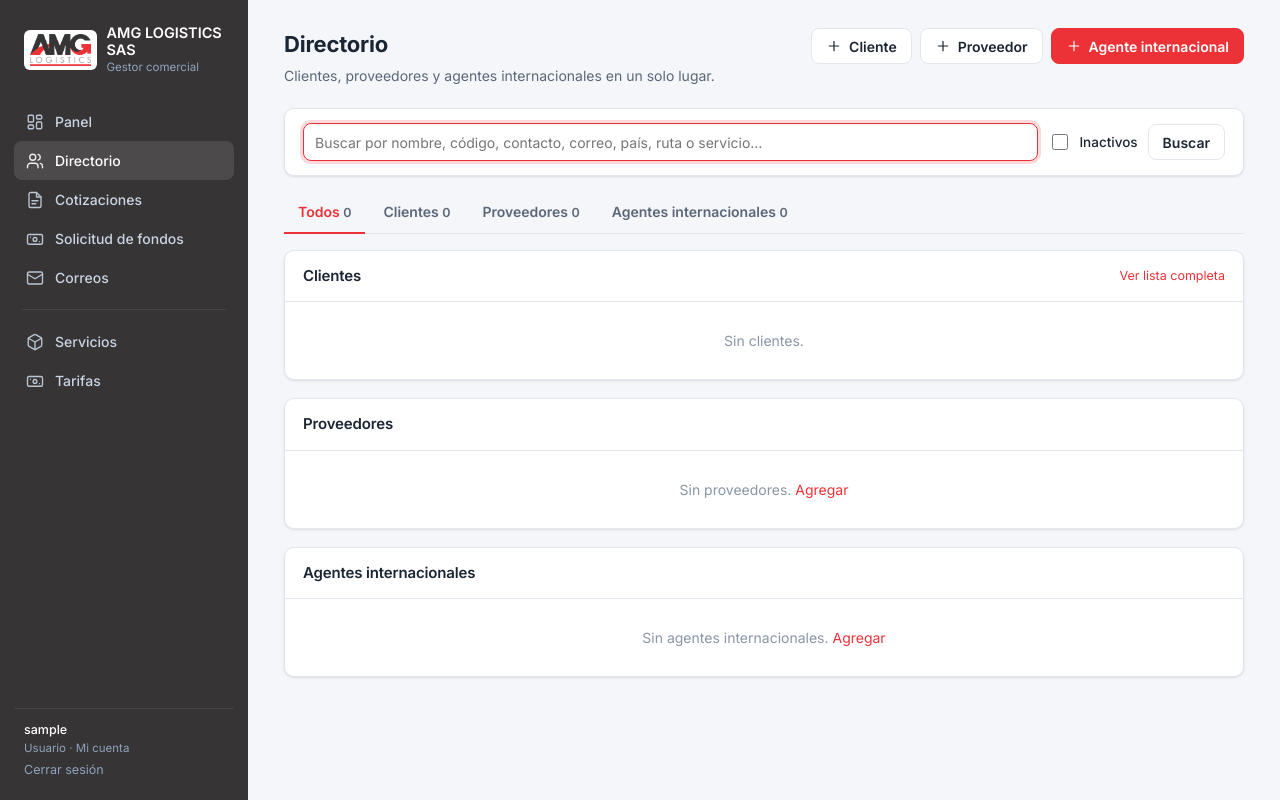
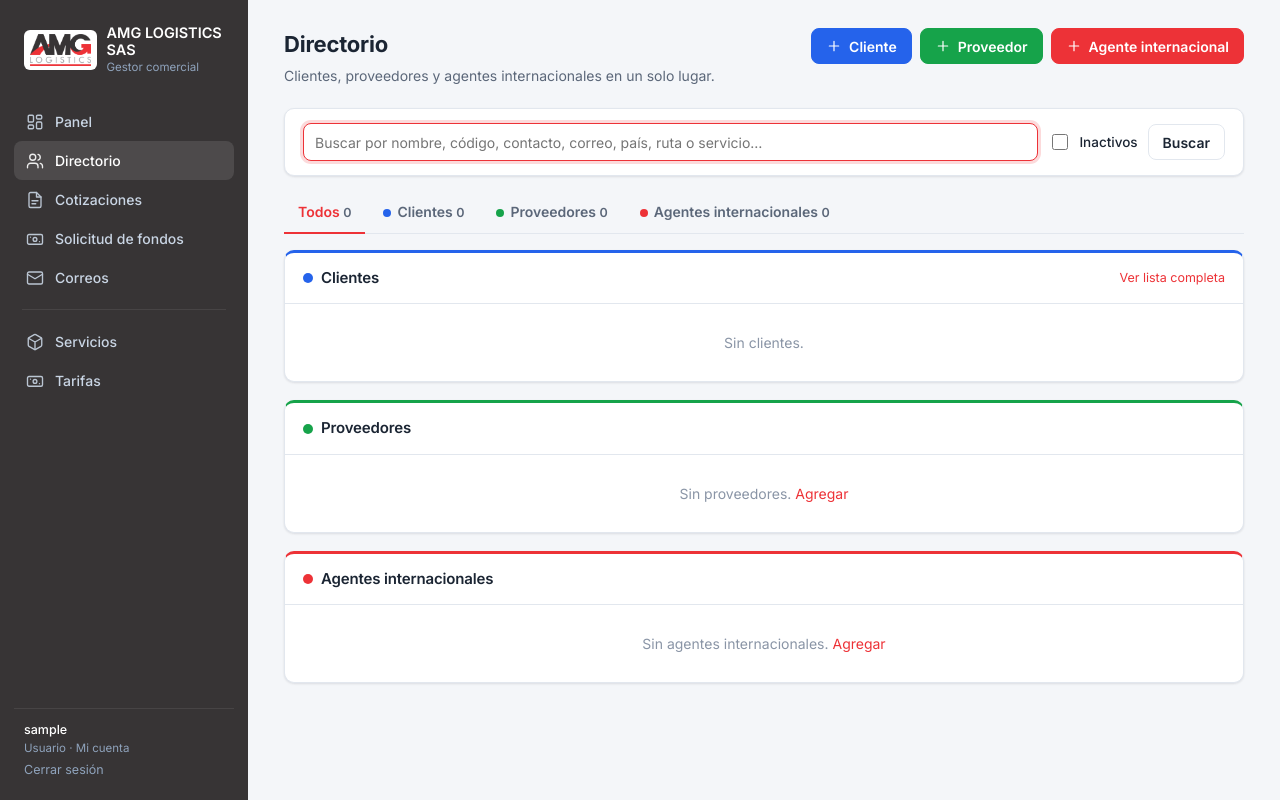
Before and after one commit to amglogisticsco/gestor-comercial, a Flask app: page /directorio/ in a window 1280 px wide. Run offline with Flask 3, Linux system fonts and the light colour scheme; the visitor is signed in with stand-in values (Sample User, id 1); data comes from the database, SQL or seed files in the repository; data that the repository does not hold is empty.

Commit message:
Directorio: color por tipo (clientes azul, proveedores verde, agentes rojo)
Co-Authored-By: Claude Opus 5.5 <noreply@anthropic.com>
Claude-Session: https://claude.ai/code/session_01HexscGzZnEXakiJggT4pPP

```diff
--- a/app/static/css/app.css
+++ b/app/static/css/app.css
@@ -230,3 +230,16 @@ input:focus, select:focus, textarea:focus { outline: none; border-color: var(--a
 .tabla .principal-celda { white-space: nowrap; }
 .tabla.items { table-layout: fixed; min-width: 880px; }
 .tabla.items td { overflow: hidden; }
+
+/* Directorio: un color por tipo de contacto */
+.tono-clientes { --tono: #2563EB; --tono-suave: #EAF1FE; }
+.tono-proveedores { --tono: #16A34A; --tono-suave: #E7F6EC; }
+.tono-agentes { --tono: var(--acento); --tono-suave: #FDECEC; }
+.btn.tono-clientes, .btn.tono-proveedores, .btn.tono-agentes { background: var(--tono); border-color: var(--tono); color: #fff; }
+.btn.tono-clientes:hover, .btn.tono-proveedores:hover, .btn.tono-agentes:hover { filter: brightness(.92); background: var(--tono); }
+.tarjeta[class*="tono-"] { border-top: 3px solid var(--tono); }
+.tarjeta[class*="tono-"] .tarjeta-cab h2 { display: flex; align-items: center; gap: 8px; }
+.tarjeta[class*="tono-"] .tarjeta-cab h2::before { content: ""; width: 10px; height: 10px; border-radius: 50%; background: var(--tono); }
+[class*="tono-"] .avatar, .avatar[class*="tono-"] { background: var(--tono-suave); color: var(--tono); }
+.pestanas a[class*="tono-"].activo { color: var(--tono); border-color: var(--tono); }
+.punto-tono { display: inline-block; width: 8px; height: 8px; border-radius: 50%; background: var(--tono); margin-right: 6px; vertical-align: middle; }
--- a/app/templates/clientes/lista.html
+++ b/app/templates/clientes/lista.html
@@ -24,7 +24,7 @@
     <tbody>
     {% for c in clientes %}
       <tr>
-        <td><div class="fila-persona"><div class="avatar">{{ iniciales(c.razon_social) }}</div>
+        <td><div class="fila-persona"><div class="avatar tono-clientes">{{ iniciales(c.razon_social) }}</div>
           <div><a class="principal-celda" href="{{ url_for('clientes.ver', ident=c.id) }}">{{ c.razon_social }}</a>
           <div class="small muted">{{ c.codigo }}{% if c.nit %} · NIT {{ c.nit }}{% endif %}{% if not c.activo %} · Inactivo{% endif %}</div></div></div></td>
         <td>{{ c.contacto_nombre or '—' }}{% if c.cargo %}<div class="small muted">{{ c.cargo }}</div>{% endif %}</td>
--- a/app/templates/clientes/ver.html
+++ b/app/templates/clientes/ver.html
@@ -5,7 +5,7 @@
 <div class="encabezado">
   <div>
     <div class="migas"><a href="{{ url_for('clientes.lista') }}">Clientes</a></div>
-    <div class="fila-persona"><div class="avatar" style="width:44px;height:44px;font-size:15px">{{ iniciales(cliente.razon_social) }}</div>
+    <div class="fila-persona"><div class="avatar tono-clientes" style="width:44px;height:44px;font-size:15px">{{ iniciales(cliente.razon_social) }}</div>
       <div><h1>{{ cliente.razon_social }}</h1>
       <p style="margin:0">{{ cliente.codigo }} · {% if cliente.nit %}NIT {{ cliente.nit }} · {% endif %}{{ cliente.ciudad or '' }}{% if not cliente.activo %} · <span class="badge b-borrador">Inactivo</span>{% endif %}</p></div></div>
   </div>
--- a/app/templates/directorio/inicio.html
+++ b/app/templates/directorio/inicio.html
@@ -5,9 +5,9 @@
 <div class="encabezado">
   <div><h1>Directorio</h1><p>Clientes, proveedores y agentes internacionales en un solo lugar.</p></div>
   <div class="acciones">
-    <a class="btn" href="{{ url_for('clientes.nuevo') }}">{{ icono('mas') }} Cliente</a>
-    <a class="btn" href="{{ url_for('directorio.editar') }}">{{ icono('mas') }} Proveedor</a>
-    <a class="btn btn-primario" href="{{ url_for('directorio.editar', agente=1) }}">{{ icono('mas') }} Agente internacional</a>
+    <a class="btn tono-clientes" href="{{ url_for('clientes.nuevo') }}">{{ icono('mas') }} Cliente</a>
+    <a class="btn tono-proveedores" href="{{ url_for('directorio.editar') }}">{{ icono('mas') }} Proveedor</a>
+    <a class="btn tono-agentes" href="{{ url_for('directorio.editar', agente=1) }}">{{ icono('mas') }} Agente internacional</a>
   </div>
 </div>
 
@@ -23,12 +23,12 @@
 
 <div class="pestanas" style="margin-top:16px">
   {% for clave, nombre, n in [('todos', 'Todos', clientes|length + proveedores|length + agentes|length), ('clientes', 'Clientes', clientes|length), ('proveedores', 'Proveedores', proveedores|length), ('agentes', 'Agentes internacionales', agentes|length)] %}
-  <a href="{{ url_for('directorio.inicio', ver=clave, q=q, inactivos=1 if inactivos else None) }}" class="{{ 'activo' if pestana == clave }}">{{ nombre }} <span class="small muted">{{ n }}</span></a>
+  <a href="{{ url_for('directorio.inicio', ver=clave, q=q, inactivos=1 if inactivos else None) }}" class="{{ 'activo' if pestana == clave }} {{ 'tono-' ~ clave if clave != 'todos' }}">{% if clave != 'todos' %}<span class="punto-tono tono-{{ clave }}"></span>{% endif %}{{ nombre }} <span class="small muted">{{ n }}</span></a>
   {% endfor %}
 </div>
 
 {% if pestana in ('todos', 'clientes') %}
-<div class="tarjeta">
+<div class="tarjeta tono-clientes">
   <div class="tarjeta-cab"><h2>Clientes</h2><a class="small" href="{{ url_for('clientes.lista') }}">Ver lista completa</a></div>
   {% if clientes %}
   <div class="tabla-envoltura"><table class="tabla">
@@ -47,7 +47,7 @@
 {% endif %}
 
 {% for titulo, lista, clave in [('Proveedores', proveedores, 'proveedores'), ('Agentes internacionales', agentes, 'agentes')] if pestana in ('todos', clave) %}
-<div class="tarjeta">
+<div class="tarjeta tono-{{ clave }}">
   <div class="tarjeta-cab"><h2>{{ titulo }}</h2></div>
   {% if lista %}
   <div class="tabla-envoltura"><table class="tabla">
--- a/app/templates/directorio/ver.html
+++ b/app/templates/directorio/ver.html
@@ -6,7 +6,7 @@
 <div class="encabezado">
   <div>
     <div class="migas"><a href="{{ url_for('directorio.inicio', ver='agentes' if p.es_agente else 'proveedores') }}">Directorio</a></div>
-    <div class="fila-persona"><div class="avatar" style="width:44px;height:44px;font-size:15px">{{ iniciales(p.nombre) }}</div>
+    <div class="fila-persona"><div class="avatar {{ 'tono-agentes' if p.es_agente else 'tono-proveedores' }}" style="width:44px;height:44px;font-size:15px">{{ iniciales(p.nombre) }}</div>
       <div><h1>{{ p.nombre }}</h1>
       <p style="margin:0">{{ p.codigo }} · <span class="badge {{ 'b-enviada' if p.es_transportista else 'b-borrador' }}">{{ p.tipo }}</span>{% if p.red %} · {{ p.red }}{% endif %}{% if not p.activo %} · Inactivo{% endif %}</p></div></div>
   </div>
```
